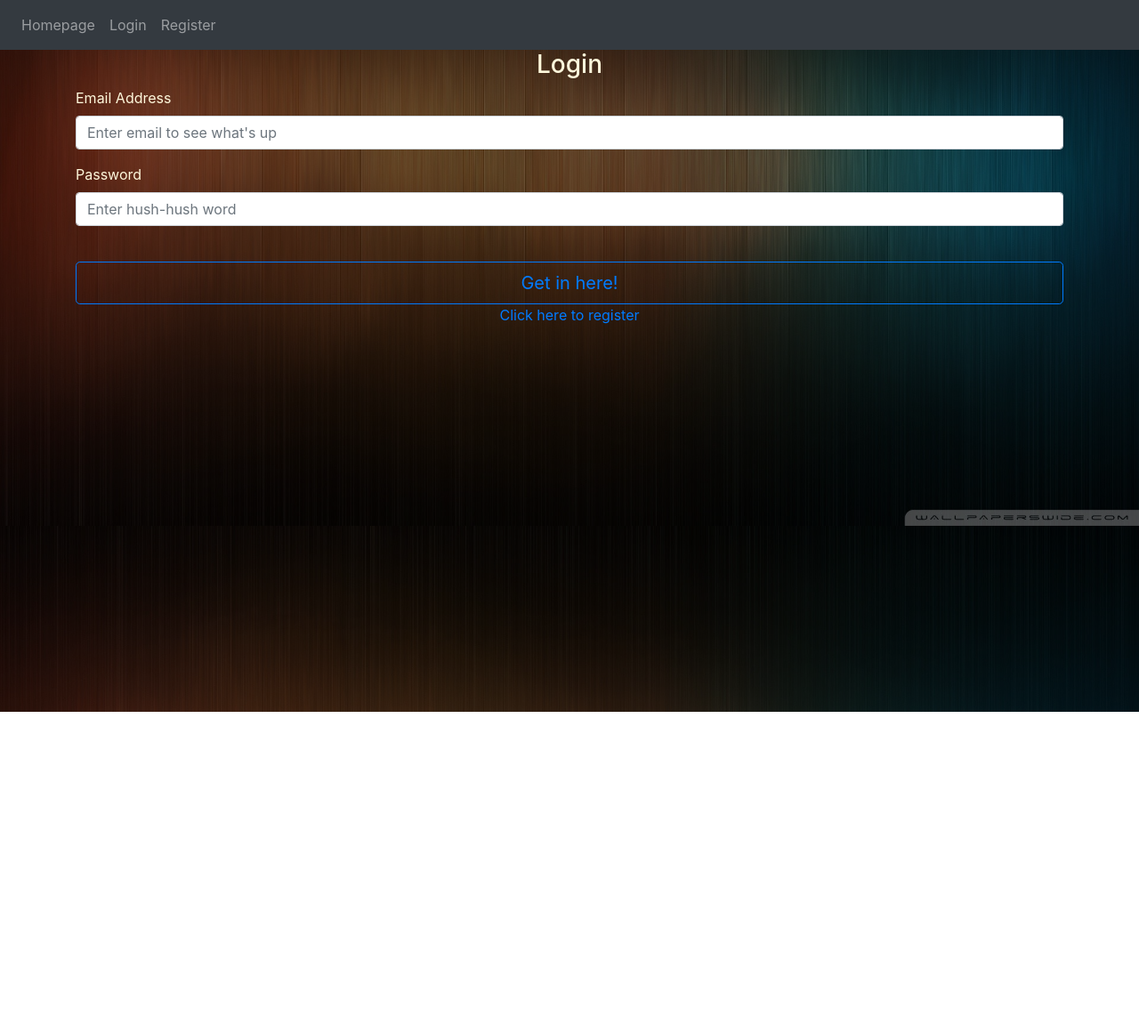
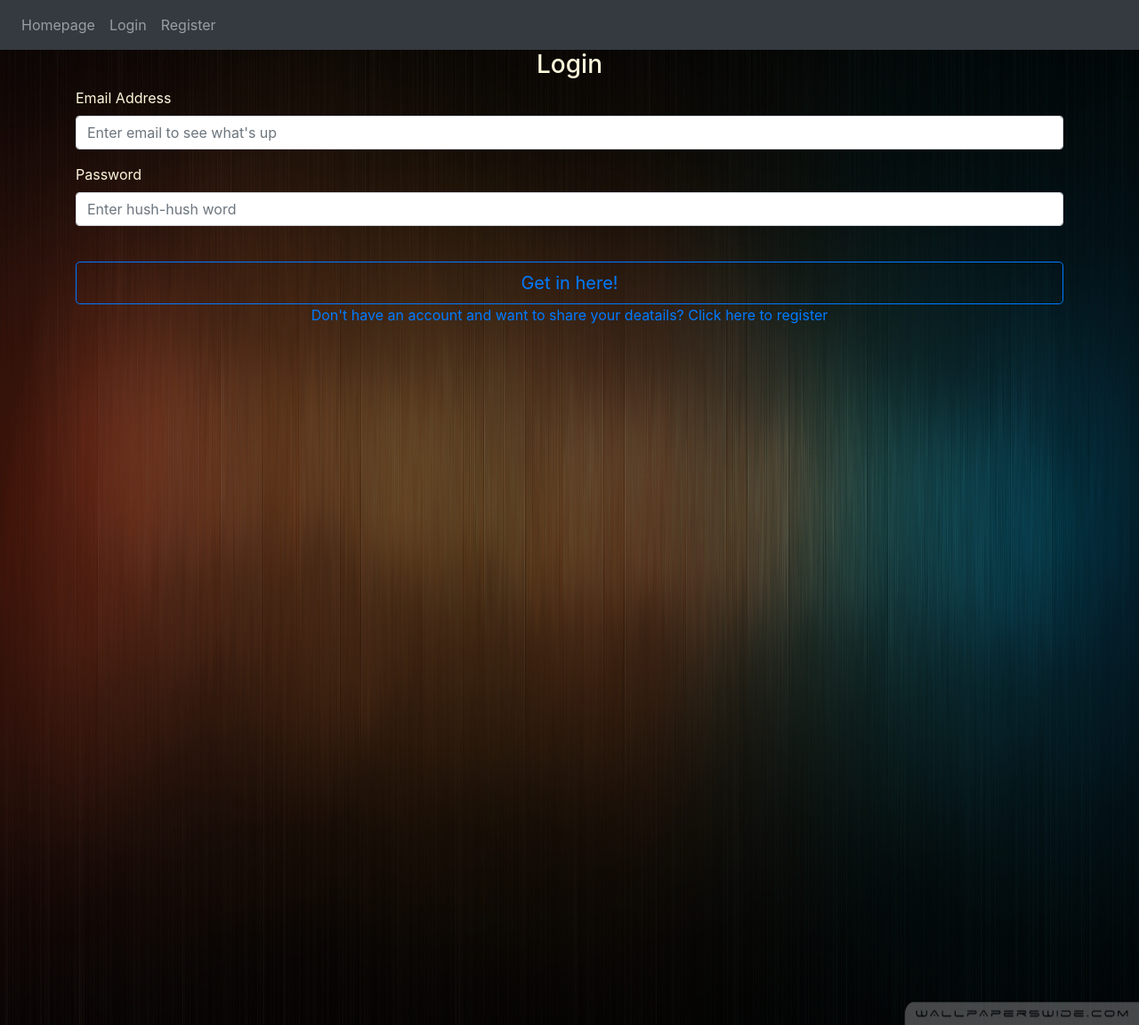
Before and after one commit to Peter-Lauf/webapp_project1, a Flask app: page /login in a window 1280 px wide. Shown: the whole page at 89% size. Before the commit the page ends 800 px from the top, so only its background shows below. Run offline with Flask 2, Linux system fonts and the light colour scheme; some libraries are stand-ins or nearby versions.

Commit message:
initial commit

```diff
--- a/website/auth.py
+++ b/website/auth.py
@@ -20,7 +20,7 @@ def login():
             if check_password_hash(user.password, password):
                 flash('Logged in successfully!', category='success')
                 login_user(user, remember=True)
-                return redirect(url_for('views.home'))
+                return redirect(url_for('views.notes'))
             else:
                 flash('Invalid password, try again!', category='error')
         else:
@@ -77,6 +77,6 @@ def register():
             db.session.commit()
             login_user(new_user, remember=True)
             flash('Account created!', category='success')
-            return redirect(url_for('views.home'))
+            return redirect(url_for('views.notes'))
 
     return render_template("register.html", user=current_user)
--- a/website/static/stylesheets/styles.css
+++ b/website/static/stylesheets/styles.css
@@ -1,10 +1,10 @@
 body {
     background-image: linear-gradient(rgba(0, 0, 0, 0.5), rgba(0, 0, 0, 0.5)),
      url('../stylesheets/images/background3.jpg');
-    width: 100%;
-    height: 100%;
-    background-size:cover;
-    background-position:center;
+    background-position:fixed;
+    background-size: 100% 100%;
+    background-repeat: no-repeat;
+    height: 1152px;
 }
 
 .form-label {
--- a/website/templates/login.html
+++ b/website/templates/login.html
@@ -24,7 +24,7 @@
     </div>
     <br />
         <button type="submit" class="btn btn-outline-primary btn-lg btn-block">Get in here!</button>
-    <a href="/register"><p style="text-align:center">Click here to register</a>
+    <a href="/register"><p style="text-align:center">Don't have an account and want to share your deatails? Click here to register</a>
 </form>
 
 {% endblock %}
--- a/website/templates/home.html
+++ b/website/templates/notespage.html
@@ -1,5 +1,5 @@
 {% extends "base.html" %}
-{% block title %}Home{% endblock %}
+{% block title %}Notes{% endblock %}
 
 {% block content %}
 
--- a/website/views.py
+++ b/website/views.py
@@ -9,7 +9,7 @@ views = Blueprint('views', __name__)
 
 @views.route('/', methods=['GET', 'POST'])
 @login_required
-def home():
+def notes():
     if request.method == 'POST':
         note = request.form.get('note')
 
@@ -21,7 +21,7 @@ def home():
             db.session.commit()
             flash('Note created!', category='success')
 
-    return render_template('home.html', user=current_user)
+    return render_template('homepage.html', user=current_user)
 
 
 @views.route('/delete-note', methods=['POST'])
```
Also changed, not shown: website/database.db, website/static/stylesheets/images/CV.png (added).
